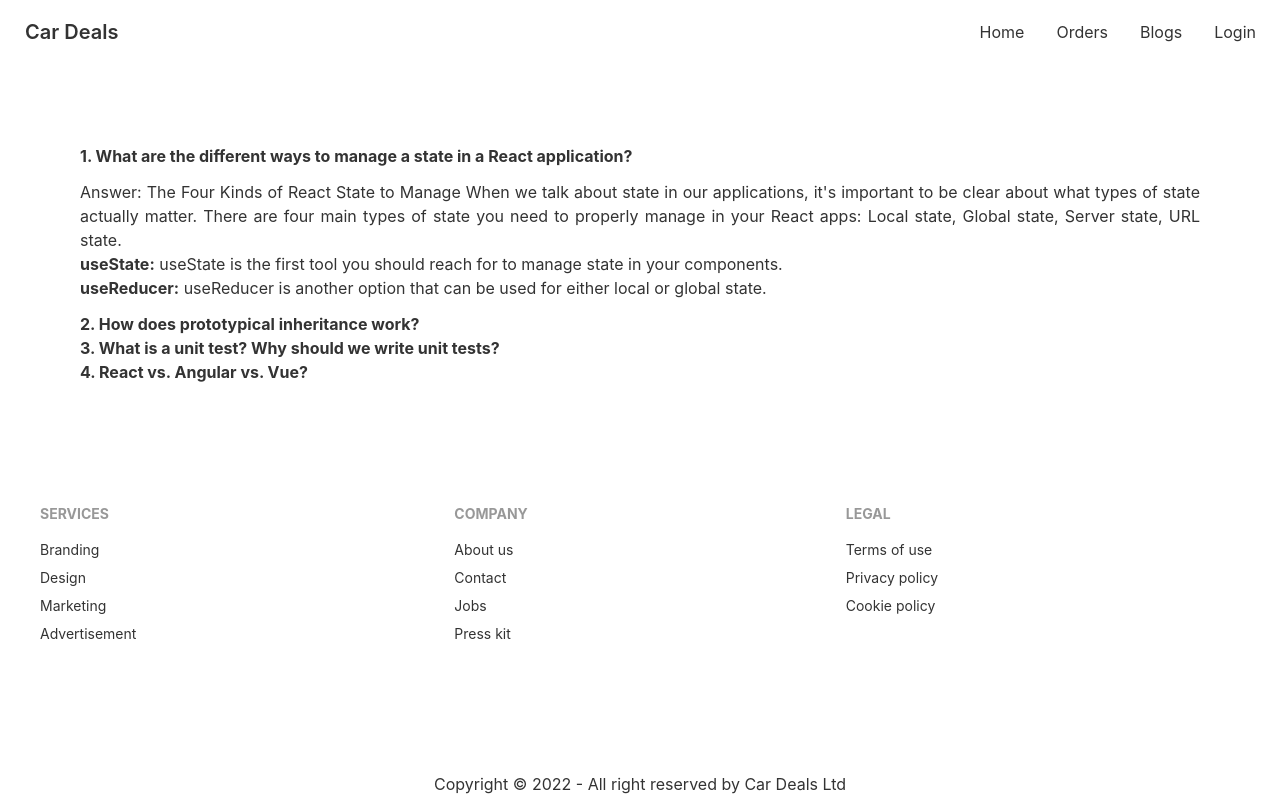
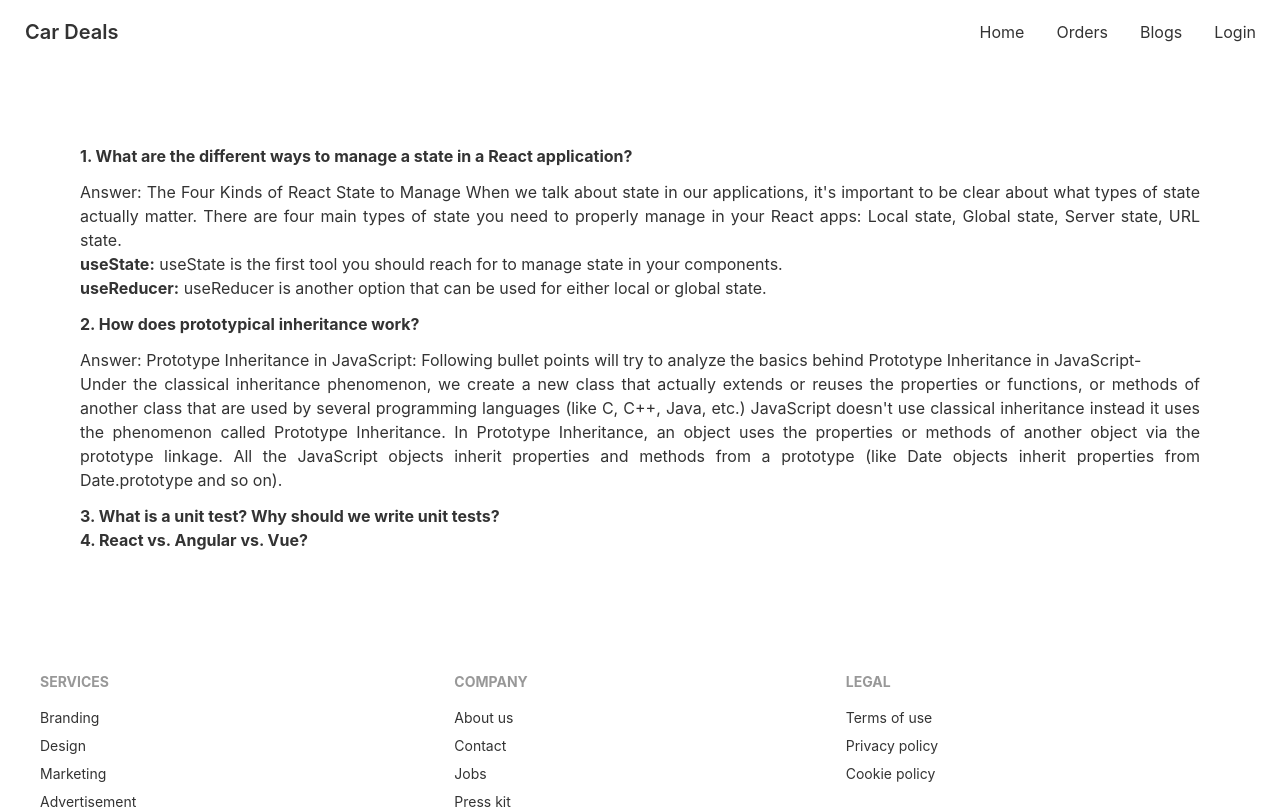
Before and after one commit to sabyasachi4943/cardeals-client, a React (Create React App) app: page /blogs in a window 1280 px wide. Shown: the top 809 px of the page. Built offline with nearby package versions, Linux system fonts and the light colour scheme; no server answers.

Commit message:
blogs q2 ans

```diff
--- a/src/Pages/Blogs/Blogs.js
+++ b/src/Pages/Blogs/Blogs.js
@@ -1,4 +1,4 @@
-import React from 'react';
+import React from "react";
 
 const Blogs = () => {
   return (
@@ -19,6 +19,20 @@ const Blogs = () => {
         option that can be used for either local or global state.
       </p>
       <h1 className="font-bold">2. How does prototypical inheritance work?</h1>
+      <p className="py-3">
+        Answer: Prototype Inheritance in JavaScript: Following bullet points
+        will try to analyze the basics behind Prototype Inheritance in
+        JavaScript-
+        <br /> Under the classical inheritance phenomenon, we create a new class
+        that actually extends or reuses the properties or functions, or methods
+        of another class that are used by several programming languages (like C,
+        C++, Java, etc.) JavaScript doesn't use classical inheritance instead it
+        uses the phenomenon called Prototype Inheritance. In Prototype
+        Inheritance, an object uses the properties or methods of another object
+        via the prototype linkage. All the JavaScript objects inherit properties
+        and methods from a prototype (like Date objects inherit properties from
+        Date.prototype and so on).
+      </p>
       <h1 className="font-bold">
         3. What is a unit test? Why should we write unit tests?
       </h1>
```
